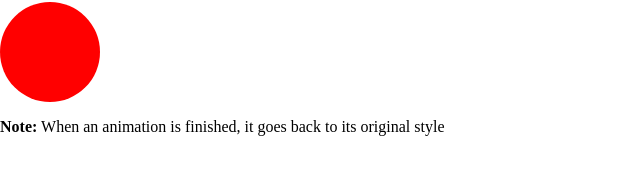
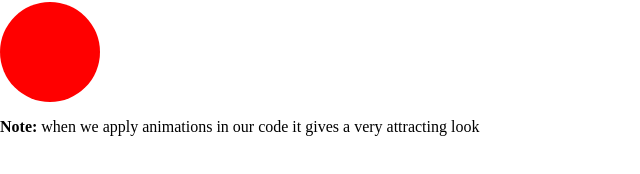
Before and after one commit to ihtishambhayo-tech/samplehtmlproject, a plain HTML site: page index.html in a window 1280 px wide. Shown: the part 78-252 px from the top of the page, 0-640 px from the left. Drawn offline with Linux system fonts and the light colour scheme.

```diff
--- a/index.html
+++ b/index.html
@@ -49,7 +49,8 @@
   <h1>CSS Animations</h1>
 
   <div></div>
-  <p><b>Note:</b> When an animation is finished, it goes back to its original style</p>
+  <p><b>Note:</b> when we apply animations in our code it gives a very attracting look</p>
 
 </body>
+
 </html>
```
